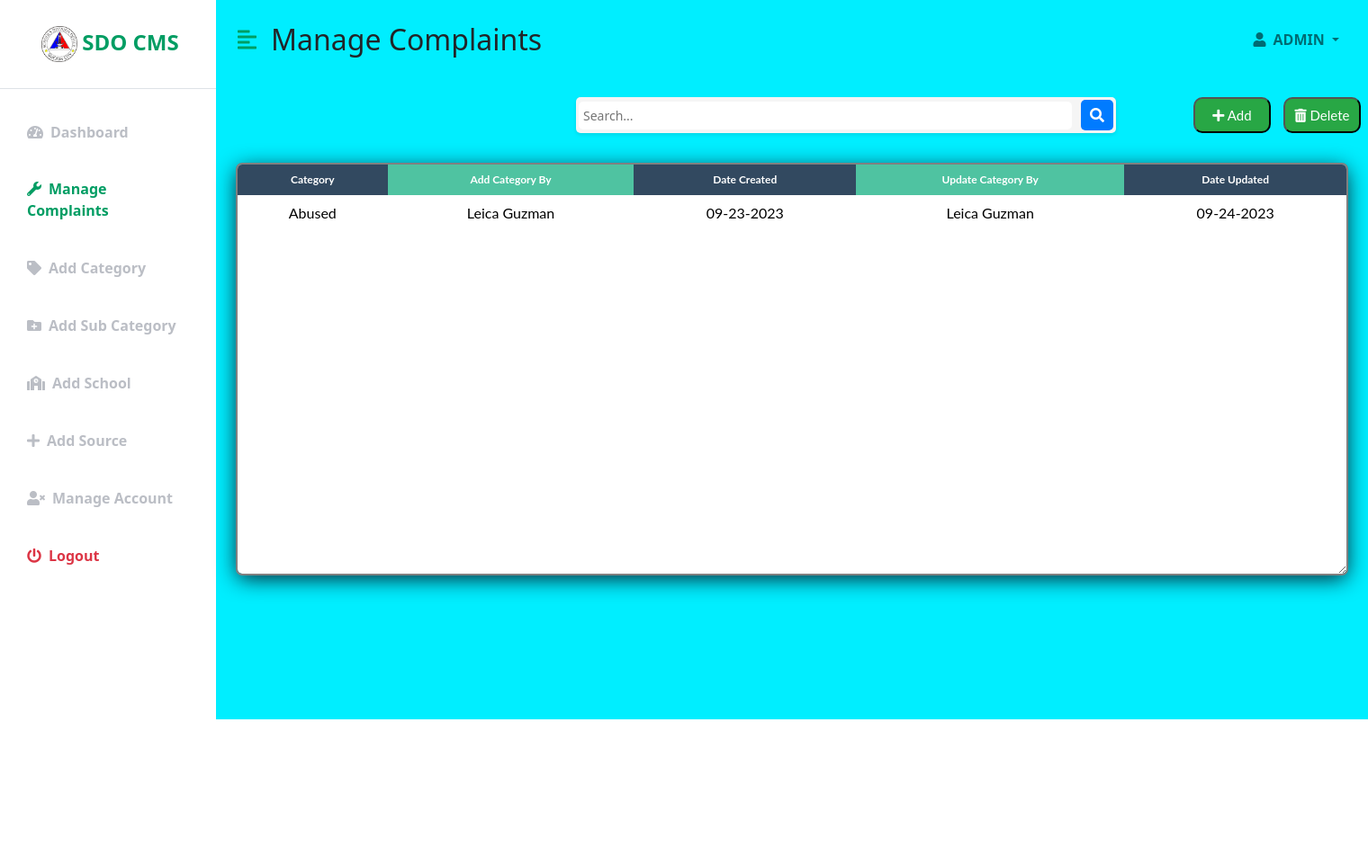
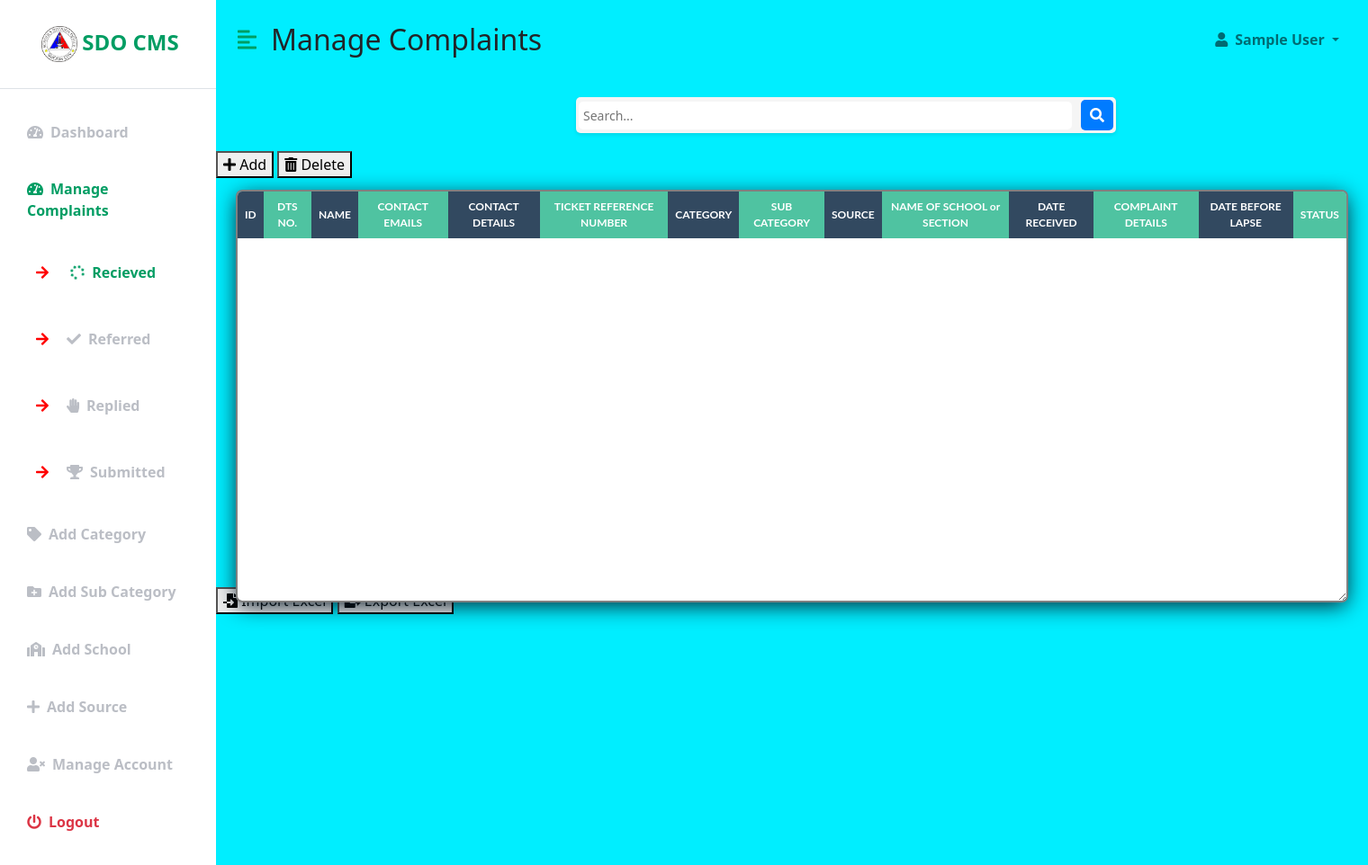
Before and after one commit to jayps69/SDOComplain, a PHP site: page /admin/complaint.php in a window 1520 px wide. Shown: the whole page at 90% size. Before the commit the page ends 800 px from the top, so only its background shows below. Run offline with PHP 8.4, Linux system fonts and the light colour scheme; the visitor is signed in with stand-in values (Sample User, id 1); lists and menus that the app fills with data are empty; some libraries are stand-ins or nearby versions.

Commit message:
Update complaint.php

```diff
--- a/admin/complaint.php
+++ b/admin/complaint.php
@@ -1,3 +1,8 @@
+
+<?php
+
+session_start()?>
+
 <!DOCTYPE html>
 <html lang="en">
 
@@ -9,6 +14,7 @@
     <link rel="stylesheet" href="https://cdnjs.cloudflare.com/ajax/libs/font-awesome/5.15.3/css/all.min.css" />
     <link rel="stylesheet" href="../css/panel.css" />
     <title>SDO CMS Manage Complaints</title>
+
 </head>
 <body>
     <div class="d-flex" id="wrapper">
@@ -17,17 +23,53 @@
             <div class="sidebar-heading text-center py-4 primary-text fs-4 fw-bold text-uppercase border-bottom">
             <img src="../image/sdolog2.png" alt="A beautiful example image" style="width: 50px; height: 50px; padding: 5px"></i>SDO CMS</div>
             <div class="list-group list-group-flush my-3">
-            <a href="../admin/adminDashboard.php" class="list-group-item list-group-item-action bg-transparent second-text fw-bold"><i
+                <a href="../admin/adminDashboard.php" class="list-group-item list-group-item-action bg-transparent second-text fw-bold"><i
                         class="fas fa-tachometer-alt me-2"></i>Dashboard</a>
-                <a href="../admin/complaint.php" class="list-group-item list-group-item-action bg-transparent second-text active"><i
-                        class="fas fa-wrench me-2"></i>Manage Complaints</a>
+                <a href="../admin/complaint.php" class="list-group-item list-group-item-action bg-transparent second-text active submenu-trigger "><i
+                        class="fas fa-tachometer-alt me-2"></i>Manage Complaints</a>
+                        <style>
+                            /* Add CSS for the red box with arrow */
+                            .red-box {
+                                display: inline-block;
+                                background-color: white;
+                                color: red;
+                                padding: 5px 10px;
+                                border-radius: 5px;
+                                margin-right: 10px;
+                            }
+                        </style>
+                        <a href="../admin/complaint.php" class="list-group-item list-group-item-action bg-transparent second-text active">
+                            <span class="red-box">
+                                <i class="fas fa-arrow-right"></i>
+                            </span>
+                            <i class="fas fa-spinner fa-spin me-2"></i>Recieved
+                        </a>
+                        <a href="#submenu-link-2" class="list-group-item list-group-item-action bg-transparent second-text fw-bold">
+                            <span class="red-box">
+                                <i class="fas fa-arrow-right"></i>
+                            </span><i class="fas fa-check me-2"></i>Referred
+                        </a>
+                        <a href="#submenu-link-3" class="list-group-item list-group-item-action bg-transparent second-text fw-bold">
+                            <span class="red-box">
+                                <i class="fas fa-arrow-right"></i>
+                            </span><i class="fas fa-hand-paper me-2"></i>Replied
+                        </a>
+                        <a href="#submenu-link-4" class="list-group-item list-group-item-action bg-transparent second-text fw-bold">
+                            <span class="red-box">
+                                <i class="fas fa-arrow-right"></i>
+                            </span><i class="fas fa-trophy me-2"></i>Submitted
+                        </a>
+
+
+
+
                 <a href="../admin/adminCategory.php" class="list-group-item list-group-item-action bg-transparent second-text fw-bold"><i
                         class="fas fa-tag me-2"></i>Add Category</a>
-                <a href="#" class="list-group-item list-group-item-action bg-transparent second-text fw-bold"><i
+                <a href="../admin/adminSubCategory.php" class="list-group-item list-group-item-action bg-transparent second-text fw-bold"><i
                         class="fas fa-folder-plus me-2"></i>Add Sub Category</a>
-                <a href="#" class="list-group-item list-group-item-action bg-transparent second-text fw-bold"><i
+                <a href="../admin/addschool.php" class="list-group-item list-group-item-action bg-transparent second-text fw-bold"><i
                         class="fas fa-school me-2"></i>Add School</a>
-                <a href="#" class="list-group-item list-group-item-action bg-transparent second-text fw-bold"><i
+                <a href="../admin/adminSource.php" class="list-group-item list-group-item-action bg-transparent second-text fw-bold"><i
                         class="fas fa-plus me-2"></i>Add Source</a>
                 <a href="../admin/adminManageUser.php" class="list-group-item list-group-item-action bg-transparent second-text fw-bold"><i
                         class="fas fa-user-times me-2"></i>Manage Account</a>
@@ -53,7 +95,7 @@
                         <li class="nav-item dropdown">
                             <a class="nav-link dropdown-toggle second-text fw-bold" href="#" id="navbarDropdown"
                                 role="button" data-bs-toggle="dropdown" aria-expanded="false">
-                                <i class="fas fa-user me-2"></i>ADMIN
+                                <i class="fas fa-user me-2"></i><?php echo $_SESSION['admin_name']; ?>
                                                   </a>
                             <ul class="dropdown-menu" aria-labelledby="navbarDropdown">
                                 <li><a class="dropdown-item" href="#">Profile</a></li>
@@ -70,8 +112,8 @@
                 <input type="text" id="search" placeholder="Search...">
                 <button id="search-button"><i class="fas fa-search"></i></button>
             </div>
-            <button id="unbtn" class="unbtn"><i class="fas fa-plus"></i> Add</button>
-            <button id="unbtn1" class="unbtn1"><i class="fas fa-trash-alt"></i> Delete</button>
+            <button id="unbtn9" class="class="btn btn-success" onclick="window.location.href = '../admin/registration.php'"><i class="fas fa-plus"></i> Add</button>
+            <button type="submit" id="unbtn10" class="unbtn10" name="delete" value="Delete" onclick="return confirm('ARE YOU SURE YOU WANT TO Delete THIS ITEM/S!')"><i class="fas fa-trash-alt"></i> Delete</button>
             <div class="container-fluid px-4">
 
             <div class="table-container">
@@ -79,29 +121,99 @@
             <table>
                 <thead>
                     <tr>
-
-                        <th style="text-align: center;">Category</th>
-                        <th style="text-align: center;">Add Category By</th>
-                        <th style="text-align: center;">Date Created</th>
-                        <th style="text-align: center;">Update Category By</th>
-                        <th style="text-align: center;">Date Updated</th>
+                        <th style="text-align: center;">ID</th>
+                        <th style="text-align: center;">DTS NO.</th>
+                        <th style="text-align: center;">NAME</th>
+                        <th style="text-align: center;">CONTACT EMAILS</th>
+                        <th style="text-align: center;">CONTACT DETAILS</th>
+                        <th style="text-align: center;">TICKET REFERENCE NUMBER</th>
+                        <th style="text-align: center;">CATEGORY</th>
+                        <th style="text-align: center;">SUB CATEGORY</th>
+                        <th style="text-align: center;">SOURCE</th>
+                        <th style="text-align: center;">NAME OF SCHOOL or SECTION</th>
+                        <th style="text-align: center;">DATE RECEIVED</th>
+                        <th style="text-align: center;">COMPLAINT DETAILS</th>
+                        <th style="text-align: center;">DATE BEFORE LAPSE</th>
+                        <th style="text-align: center;">STATUS</th>
                     </tr>
                 </thead>
                 <tbody>
                     <tr>
 
-                        <td style="text-align: center;">Abused</td>
-                        <td style="text-align: center;">Leica Guzman</td>
-                        <td style="text-align: center;">09-23-2023</td>
-                        <td style="text-align: center;">Leica Guzman</td>
-                        <td style="text-align: center;">09-24-2023</td>
+
                     </tr>
                 </tbody>
             </table>
             </div>
             </div>
+            <button id="unbtn11" class="unbtn11" onclick="openModal()"><i class="fas fa-file-import"></i> Import Excel</button>
+            <button type="submit" id="unbtn12" class="unbtn12"><i class="fas fa-file-export"></i> Export Excel</button>
 
-        <script src="https://cdn.jsdelivr.net/npm/bootstrap@5.0.0-beta3/dist/js/bootstrap.bundle.min.js"></script>
+
+
+             <div id="fileImportModal" class="modal-overlay">
+             <style>
+                /* Styles for the modal overlay */
+                .modal-overlay {
+                display: none;
+                position: fixed;
+                top: 0;
+                left: 0;
+                width: 100%;
+                height: 100%;
+                background: rgba(0, 0, 0, 0.5);
+                justify-content: center; /* Center horizontally */
+                align-items: center; /* Center vertically */
+                z-index: 1000;
+                margin: 20px; /* Add margin to create space */
+
+                /* Styles for the modal content */
+                }
+                .modal-content {
+                    background: white;
+                    padding: 20px;
+                    box-sizing: border-box;
+                    border: 2px solid #ccc; /* Add border style */
+                    border-radius: 5px;
+                    box-shadow: 0px 0px 10px rgba(0, 0, 0, 0.2);
+                    max-width: 400px;
+                    width: 100%;
+                }
+            </style>
+                <!-- Modal content -->
+                <div class="modal-content">
+                    <h2>Import a File</h2>
+                    <input type="file" id="fileInput" accept=".xls, .xlsx" style="margin-bottom: 10px;margin-top: 10px;">
+                    <button type="submit" name="submit" onclick="importFile()" style="margin-bottom: 10px;">Import</button>
+                    <button onclick="closeModal()">Cancel</button>
+                </div>
+            </div>
+            <script>
+                // Function to open the modal
+                function openModal() {
+                    document.getElementById('fileImportModal').style.display = 'flex';
+                }
+
+                // Function to close the modal
+                function closeModal() {
+                    document.getElementById('fileImportModal').style.display = 'none';
+                }
+
+                // Function to handle file import
+                function importFile() {
+                    const fileInput = document.getElementById('fileInput');
+                    const selectedFile = fileInput.files[0];
+
+                    if (selectedFile) {
+                        // You can perform actions with the selected file here.
+                        console.log('File selected:', selectedFile.name);
+                    }
+
+                    closeModal();
+                }
+            </script>
+
+    <script src="https://cdn.jsdelivr.net/npm/bootstrap@5.0.0-beta3/dist/js/bootstrap.bundle.min.js"></script>
     <script src="https://cdn.jsdelivr.net/npm/chart.js@3.5.1/dist/chart.min.js"></script>
     <script src="../js/chart1.js"></script>
     <script src="../js/chart2.js"></script>
```
